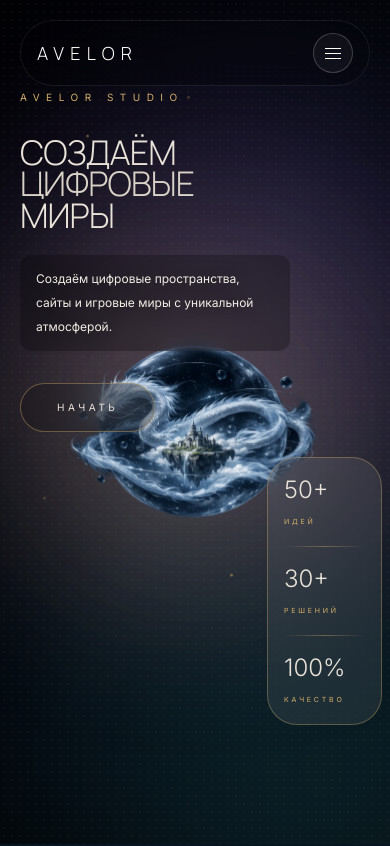
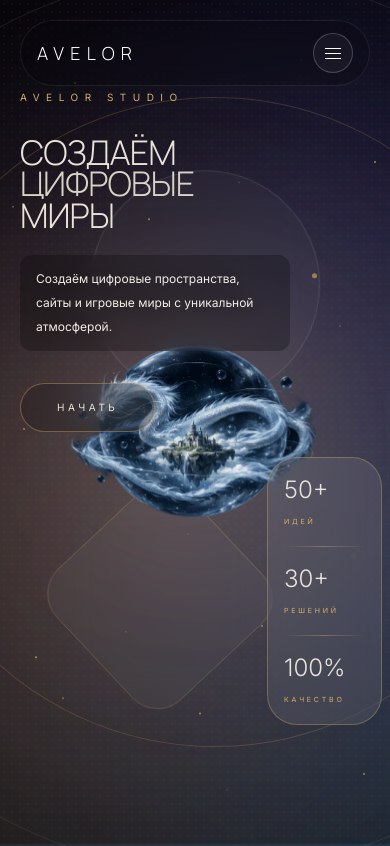
Before and after one commit to nesbar/avelor-studio, a Next.js app: page / in a window 390 px wide. Shown: the top 846 px of the page. Built offline with nearby package versions, Linux system fonts and the light colour scheme.

Commit message:
Fix mobile hero

```diff
--- a/src/components/hero/HeroDecorations.tsx
+++ b/src/components/hero/HeroDecorations.tsx
@@ -2,283 +2,249 @@
 
 import { motion } from "framer-motion";
 
-
 export default function HeroDecorations() {
-
   return (
-
     <div
       className="
-      absolute
-      inset-0
-      z-0
-      overflow-hidden
-      pointer-events-none
-      "
+        absolute
+        inset-0
+        z-0
+        overflow-visible
+        pointer-events-none
+        "
     >
 
-
-      {/* ФИОЛЕТОВОЕ СВЕЧЕНИЕ */}
+      {/* большое фиолетовое свечение */}
 
       <motion.div
-
         animate={{
-          scale:[1,1.08,1]
+          scale: [1, 1.1, 1]
         }}
-
         transition={{
-          duration:14,
-          repeat:Infinity,
-          ease:"easeInOut"
+          duration: 12,
+          repeat: Infinity,
+          ease: "easeInOut"
         }}
-
         className="
         absolute
-
-        left-[10%]
-        top-[15%]
-
-        h-[400px]
-        w-[400px]
-
-        md:h-[700px]
-        md:w-[700px]
-
+        left-[25%]
+        top-[10%]
+        h-[700px]
+        w-[700px]
         rounded-full
-
-        bg-[#8b5cff]/20
-
-        blur-[100px]
-
-        md:blur-[180px]
-
+        bg-[#8b5cff]/25
+        blur-[180px]
         "
       />
 
 
-
-      {/* ЗОЛОТО */}
+      {/* золотой свет */}
 
       <motion.div
-
         animate={{
-          scale:[1,1.05,1]
+          scale: [1, 1.08, 1]
         }}
-
         transition={{
-          duration:12,
-          repeat:Infinity,
-          ease:"easeInOut"
+          duration: 10,
+          repeat: Infinity,
+          ease: "easeInOut"
         }}
-
         className="
         absolute
-
         right-[5%]
-        top-[25%]
-
-        h-[350px]
-        w-[350px]
-
-        md:h-[600px]
-        md:w-[600px]
-
+        top-[30%]
+        h-[600px]
+        w-[600px]
         rounded-full
-
-        bg-[#d6a85f]/20
-
-        blur-[100px]
-
-        md:blur-[170px]
-
+        bg-[#d6a85f]/25
+        blur-[170px]
         "
-
       />
 
 
+      {/* бирюзовый туман снизу */}
 
-
-      {/* НИЖНИЙ ТУМАН */}
-
-      <div
-
+      <motion.div
+        animate={{
+          y: [0, -30, 0]
+        }}
+        transition={{
+          duration: 14,
+          repeat: Infinity,
+          ease: "easeInOut"
+        }}
         className="
         absolute
-
-        left-[25%]
-
-        bottom-[-150px]
-
-        h-[450px]
-
-        w-[450px]
-
-        md:h-[650px]
-
-        md:w-[650px]
-
+        left-[35%]
+        bottom-[-200px]
+        h-[650px]
+        w-[650px]
         rounded-full
-
-        bg-[#42c6d9]/15
-
-        blur-[120px]
-
+        bg-[#42c6d9]/20
+        blur-[180px]
         "
-
       />
 
 
-
-
-      {/* ОРБИТА ТОЛЬКО ПК */}
+      {/* красно-оранжевый оттенок */}
 
       <motion.div
-
         animate={{
-          rotate:360
+          scale: [1, 1.15, 1]
         }}
-
         transition={{
-          duration:100,
-          repeat:Infinity,
-          ease:"linear"
+          duration: 11,
+          repeat: Infinity,
+          ease: "easeInOut"
         }}
-
         className="
-        hidden
-        md:block
-
         absolute
-
-        left-[55%]
-
-        top-[50%]
-
-        h-[900px]
-
-        w-[900px]
-
-        -translate-x-1/2
-
-        -translate-y-1/2
-
+        right-[25%]
+        bottom-[15%]
+        h-[350px]
+        w-[350px]
         rounded-full
-
-        border
-
-        border-white/[0.08]
-
+        bg-[#ff795b]/20
+        blur-[140px]
         "
-
       />
 
 
-
-
-      {/* СТЕКЛЯННАЯ СФЕРА */}
+      {/* большая орбита */}
 
       <motion.div
-
         animate={{
-          y:[0,20,0]
+          rotate: 360
         }}
-
         transition={{
-          duration:10,
-          repeat:Infinity,
-          ease:"easeInOut"
+          duration: 80,
+          repeat: Infinity,
+          ease: "linear"
         }}
-
         className="
-        hidden
-        md:block
-
         absolute
-
-        right-[18%]
-
-        top-[18%]
-
-        h-[230px]
-
-        w-[230px]
-
+        left-[55%]
+        top-[50%]
+        h-[900px]
+        w-[900px]
+        -translate-x-1/2
+        -translate-y-1/2
         rounded-full
-
         border
-
-        border-white/10
-
-        bg-white/[0.02]
-
-        backdrop-blur-xl
-
+        border-white/[0.08]
         "
-
       />
 
 
+      {/* золотая орбита */}
+
+      <motion.div
+        animate={{
+          rotate: -360
+        }}
+        transition={{
+          duration: 60,
+          repeat: Infinity,
+          ease: "linear"
+        }}
+        className="
+        absolute
+        left-[55%]
+        top-[50%]
+        h-[650px]
+        w-[650px]
+        -translate-x-1/2
+        -translate-y-1/2
+        rounded-full
+        border
+        border-[#d6a85f]/20
+        "
+      />
 
 
-      {/* ЧАСТИЦЫ - меньше */}
+      {/* кристалл */}
 
-      {Array.from({length:8}).map((_,i)=>(
+      <motion.div
+        animate={{
+          y: [0, -30, 0],
+          rotate: [45, 55, 45]
+        }}
+        transition={{
+          duration: 8,
+          repeat: Infinity,
+          ease: "easeInOut"
+        }}
+        className="
+        absolute
+        left-[18%]
+        bottom-[18%]
+        h-[180px]
+        w-[180px]
+        rounded-[35px]
+        border
+        border-[#d6a85f]/20
+        bg-white/[0.03]
+        backdrop-blur-xl
+        "
+      />
 
+
+      {/* стеклянная сфера */}
+
+      <motion.div
+        animate={{
+          y: [0, 25, 0],
+          rotate: [0, 15, 0]
+        }}
+        transition={{
+          duration: 10,
+          repeat: Infinity,
+          ease: "easeInOut"
+        }}
+        className="
+        absolute
+        right-[18%]
+        top-[18%]
+        h-[230px]
+        w-[230px]
+        rounded-full
+        border
+        border-white/10
+        bg-white/[0.02]
+        backdrop-blur-xl
+        "
+      />
+
+
+      {/* магические частицы */}
+
+      {Array.from({ length: 25 }).map((_, i) => (
         <motion.span
-
           key={i}
-
           animate={{
-
-            y:[0,-50,0],
-
-            opacity:[
-              0.2,
-              0.7,
-              0.2
-            ]
-
+            y: [0, -80, 0],
+            opacity: [0.1, 0.8, 0.1]
           }}
-
           transition={{
-
-            duration:6,
-
-            repeat:Infinity,
-
-            delay:i*0.4
-
+            duration: 5 + (i % 4),
+            repeat: Infinity,
+            delay: i * 0.2
           }}
-
           className="
           absolute
-
-          h-[3px]
-
-          w-[3px]
-
           rounded-full
-
           bg-[#d6a85f]
-
+          shadow-[0_0_25px_#d6a85f]
           "
-
           style={{
-
-            left:`${(i*37)%100}%`,
-
-            top:`${(i*53)%100}%`
-
+            width: i % 5 === 0 ? "5px" : "2px",
+            height: i % 5 === 0 ? "5px" : "2px",
+            left: `${(i * 29) % 100}%`,
+            top: `${(i * 47) % 100}%`
           }}
-
         />
-
       ))}
 
-
-
     </div>
-
   );
-
 }
```
